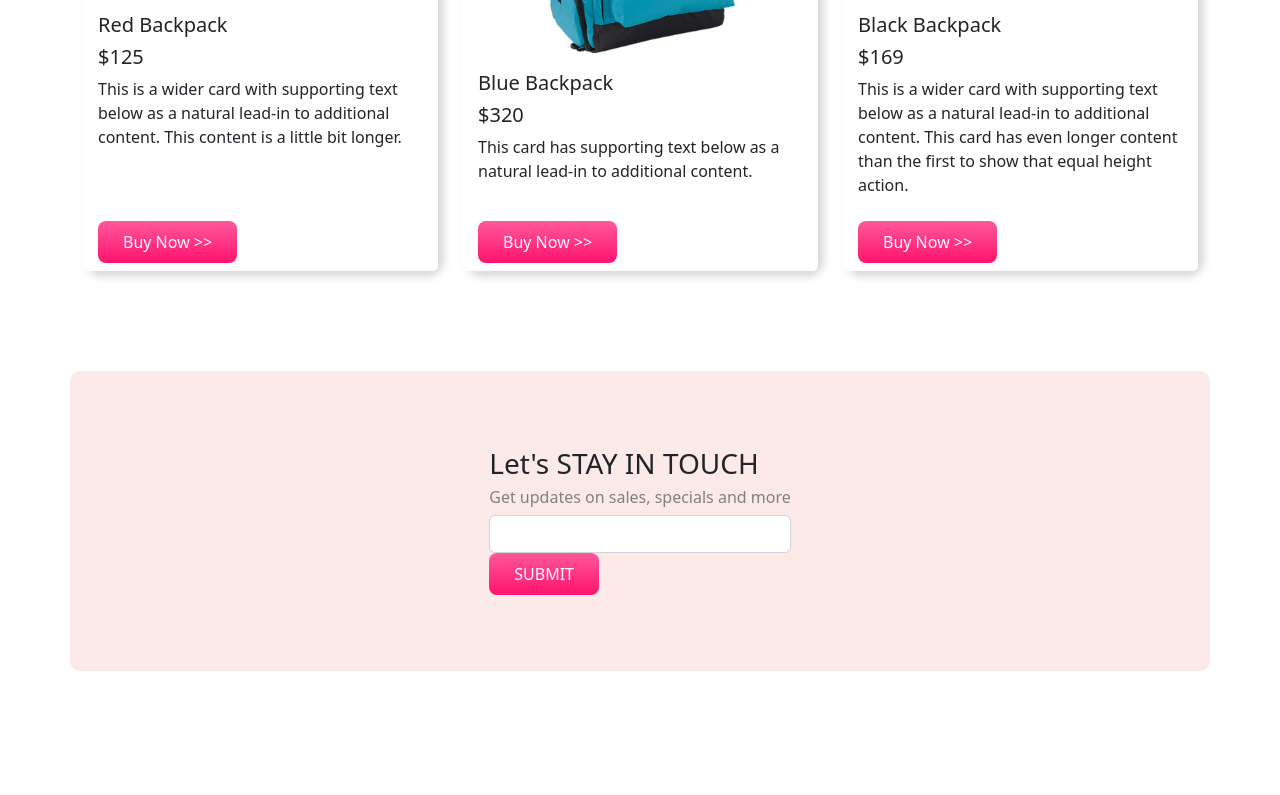
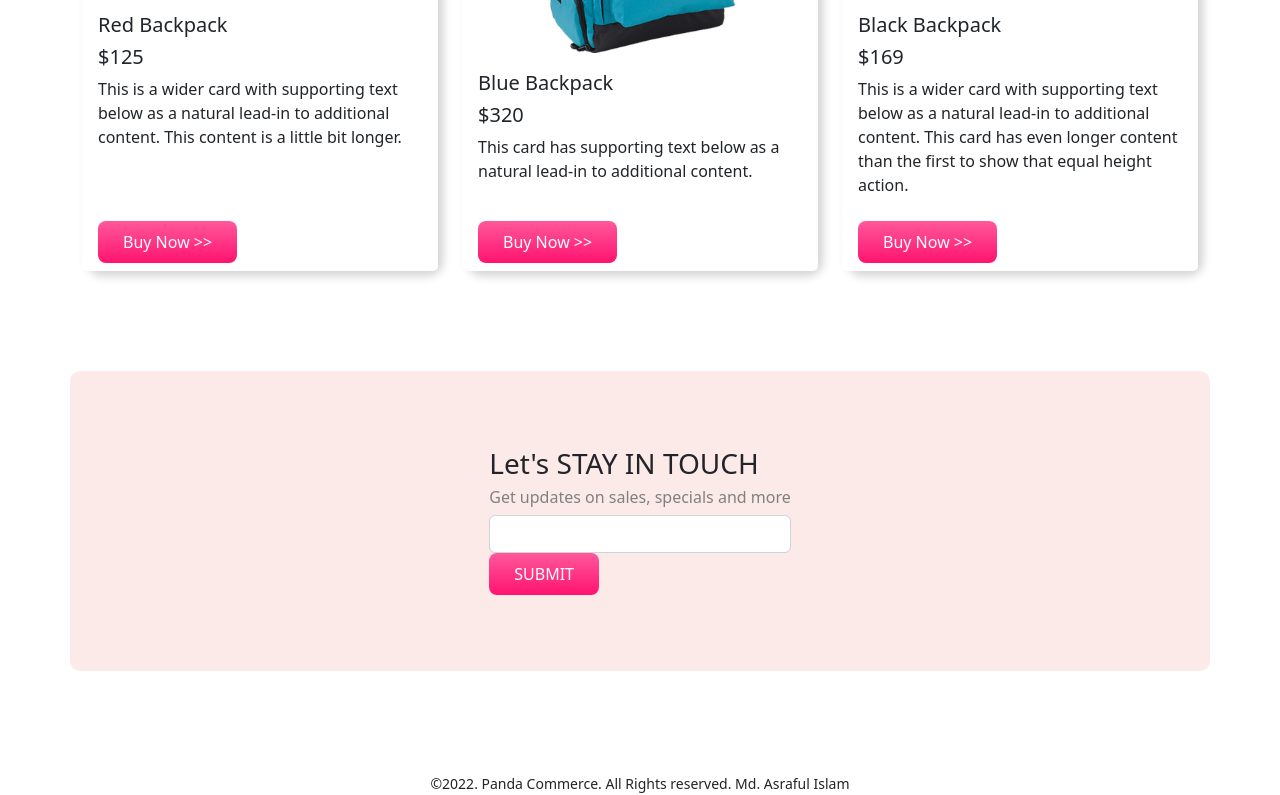
Before and after one commit to MdAsraful/panda-commerce, a plain HTML site: page index.html in a window 1280 px wide. Shown: the part 1896-2691 px from the top of the page. Before the commit the page ends 2667 px from the top, so only its background shows below. Drawn offline with nearby package versions, Linux system fonts and the light colour scheme.

Commit message:
added © option

```diff
--- a/index.html
+++ b/index.html
@@ -221,6 +221,11 @@
       </div>
     </div>
 
+    <footer>
+      <small>©2022. Panda Commerce. All Rights reserved. Md. Asraful Islam</small>
+
+    </footer>
+
 
 
     <script src="https://cdn.jsdelivr.net/npm/bootstrap@5.2.2/dist/js/bootstrap.bundle.min.js" integrity="sha384-OERcA2EqjJCMA+/3y+gxIOqMEjwtxJY7qPCqsdltbNJuaOe923+mo//f6V8Qbsw3" crossorigin="anonymous"></script>
--- a/style.css
+++ b/style.css
@@ -54,3 +54,6 @@ color: white;
 #Contact h6{
     color: gray;
 }
+footer{
+    text-align: center;
+}
```
